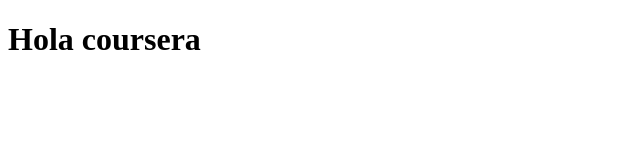
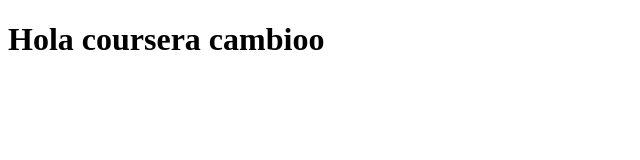
Before and after one commit to gonzalocoop21/courseratest.github.io, a plain HTML site: page site/index.html in a window 1280 px wide. Shown: the whole page, without its empty margins (0-640 px from the left). Drawn offline with Linux system fonts and the light colour scheme.

Commit message:
segundo cambio

```diff
--- a/site/index.html
+++ b/site/index.html
@@ -6,6 +6,6 @@
     <title>Document</title>
 </head>
 <body>
-    <h1>Hola coursera</h1>
+    <h1>Hola coursera cambioo</h1>
 </body>
 </html>
```
